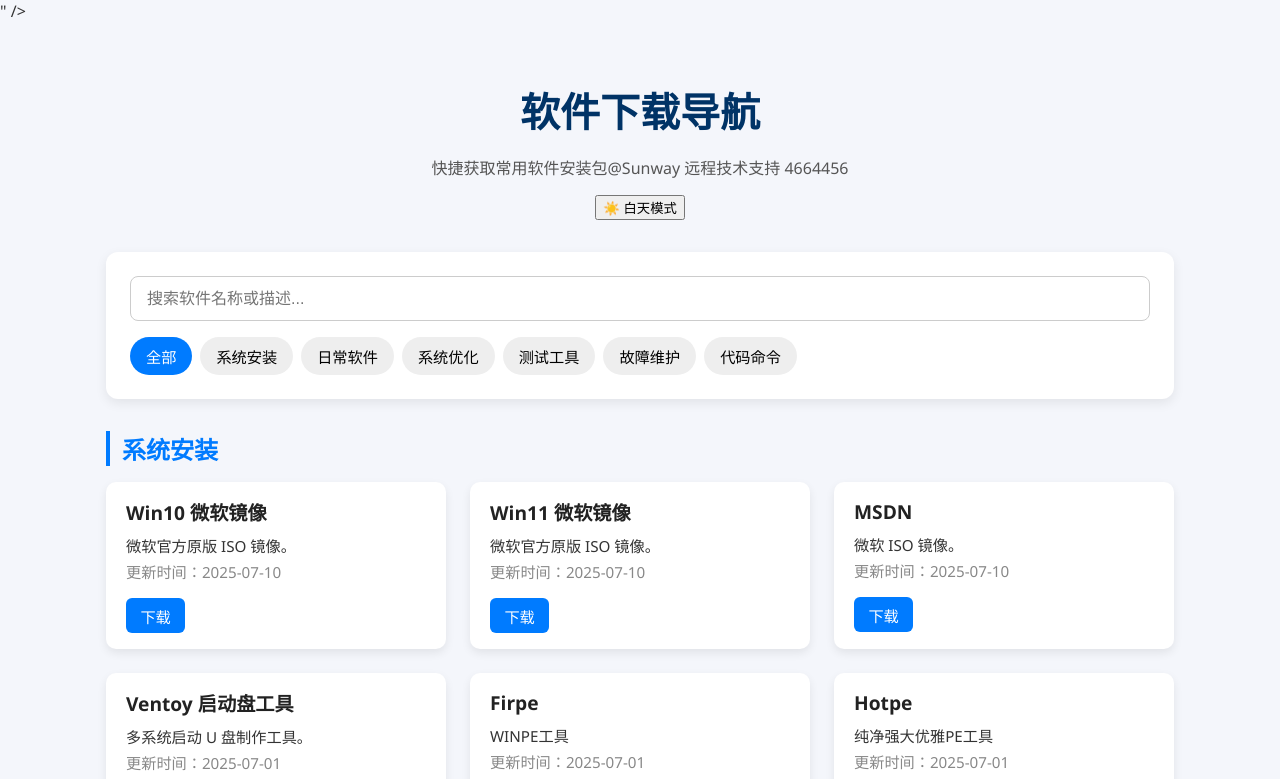
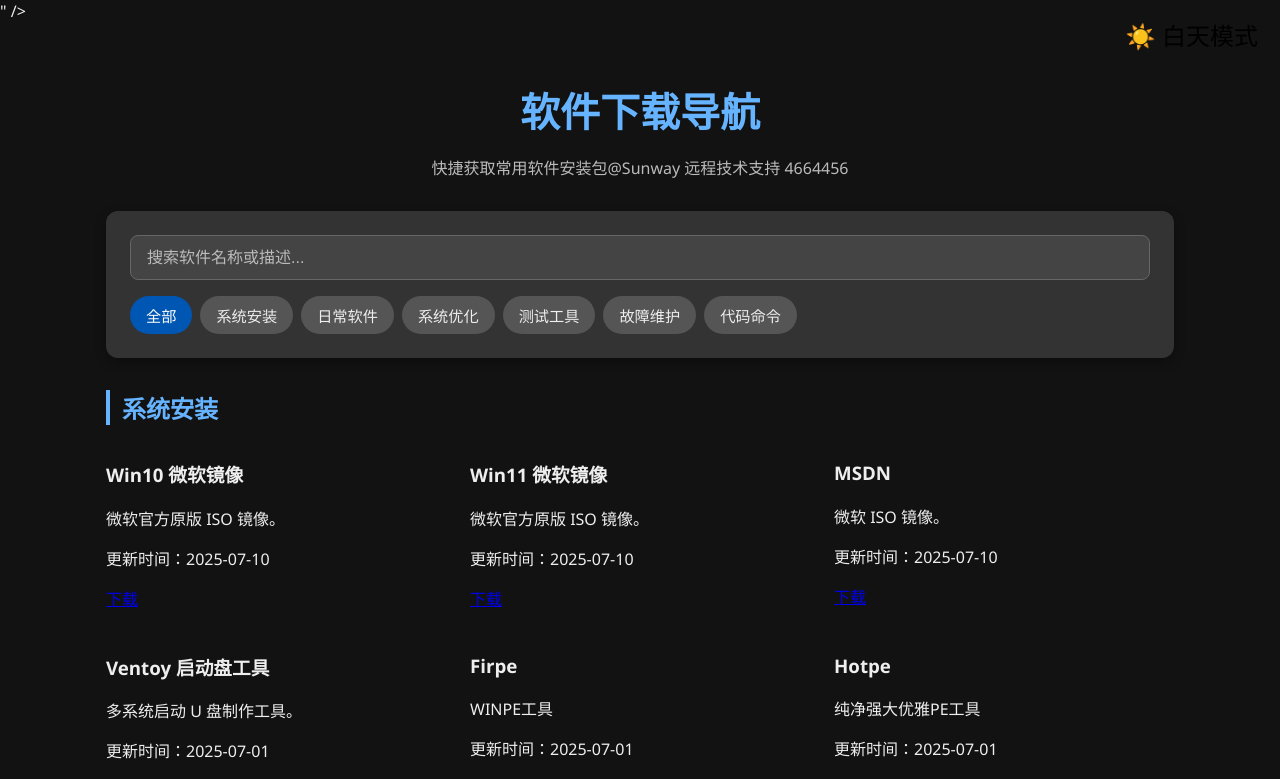
Before and after one commit to stcgd/lansoo-downloads, a React (Vite) app: page / in a window 1280 px wide. Shown: the top 779 px of the page. Built offline with nearby package versions, Linux system fonts and the light colour scheme; the HTML template or start-up script is replaced by a standard one.

Commit message:
Update style.css
heiyemoshi,yejiao

```diff
--- a/src/style.css
+++ b/src/style.css
@@ -2,24 +2,32 @@
 html {
 box-sizing: border-box;
 }
-*, *::before, *::after {
-    box-sizing: inherit; /* All elements inherit border-box behavior */
+*, *::before, ::after {
+box-sizing: inherit; / All elements inherit border-box behavior */
 }
 
+/* General Body and Container Styles */
 body {
 font-family: 'Segoe UI', sans-serif;
 margin: 0;
 padding: 0;
 background: #f4f6fb;
 color: #333;
+transition: background 0.3s ease, color 0.3s ease;
+}
+
+body.dark {
+background: #121212;
+color: #eee;
 }
 
 .container {
 max-width: 1100px;
 margin: auto;
-    padding: 2rem 1rem; /* This provides padding for the overall content */
+padding: 2rem 1rem;
 }
 
+/* Header Styles */
 .header {
 text-align: center;
 margin-bottom: 2rem;
@@ -31,38 +39,72 @@ body {
 margin-bottom: 0.5rem;
 }
 
+body.dark .header h1 {
+color: #66b3ff;
+}
+
 .header p {
 font-size: 1rem;
 color: #555;
 }
 
+body.dark .header p {
+color: #bbb;
+}
+
+.dark-mode-toggle {
+position: absolute;
+top: 1rem;
+right: 1rem;
+background: none;
+border: none;
+font-size: 1.5rem;
+cursor: pointer;
+}
+
+/* Search and Filters */
 .search-section {
 background: white;
 border-radius: 12px;
-    padding: 1.5rem; /* This padding is applied correctly due to box-sizing */
+padding: 1.5rem;
 box-shadow: 0 4px 12px rgba(0, 0, 0, 0.08);
 margin-bottom: 2rem;
-    /* No need for specific width or display:flex here unless you want search-input
-       and category-filters to be side-by-side.
-       Given the current structure (input then filters below),
-       default block behavior for input + flex for categories works well. */
+transition: background 0.3s ease, box-shadow 0.3s ease;
+}
+
+body.dark .search-section {
+background: #333;
+box-shadow: 0 4px 12px rgba(0, 0, 0, 0.3);
 }
 
 .search-input {
-    width: 100%; /* Now this 100% correctly accounts for its own padding and border */
+width: 100%;
 padding: 0.8rem 1rem;
 font-size: 1rem;
-    margin-bottom: 1rem; /* Space between input and categories */
+margin-bottom: 1rem;
 border-radius: 8px;
 border: 1px solid #ccc;
-    /* box-sizing: border-box;  Explicitly adding here is redundant if global rule is used,
-                                but doesn't hurt and serves as a reminder. */
+transition: background 0.3s ease, color 0.3s ease, border-color 0.3s ease;
+}
+
+body.dark .search-input {
+background: #444;
+border-color: #666;
+color: #eee;
+}
+
+.search-input::placeholder {
+color: #aaa;
+}
+
+body.dark .search-input::placeholder {
+color: #bbb;
 }
 
 .category-filters {
 display: flex;
-    flex-wrap: wrap; /* This correctly wraps the buttons to the next line */
-    gap: 0.5rem; /* Space between buttons */
+flex-wrap: wrap;
+gap: 0.5rem;
 }
 
 .filter-btn {
@@ -73,8 +115,8 @@ body {
 font-size: 0.95rem;
 cursor: pointer;
 transition: all 0.2s;
-    white-space: nowrap; /* Prevents text inside buttons from wrapping */
-    flex-shrink: 0; /* Prevents buttons from shrinking if space is tight, encourages wrapping */
+white-space: nowrap;
+flex-shrink: 0;
 }
 
 .filter-btn:hover {
@@ -86,6 +128,21 @@ body {
 color: white;
 }
 
+body.dark .filter-btn {
+background: #555;
+color: #eee;
+}
+
+body.dark .filter-btn:hover {
+background: #666;
+}
+
+body.dark .filter-btn.active {
+background: #0056b3;
+color: white;
+}
+
+/* Category and Software List */
 .category {
 margin: 2rem 0;
 }
@@ -96,6 +153,12 @@ body {
 padding-left: 0.75rem;
 margin-bottom: 1rem;
 color: #007bff;
+transition: color 0.3s ease, border-left-color 0.3s ease;
+}
+
+body.dark .category h2 {
+color: #66b3ff;
+border-left-color: #66b3ff;
 }
 
 .software-list {
@@ -104,31 +167,73 @@ body {
 gap: 1.5rem;
 }
 
-.card {
+/* Software Card Styles */
+.software-card {
 background: white;
 padding: 1rem 1.25rem;
 border-radius: 10px;
 box-shadow: 0 4px 10px rgba(0, 0, 0, 0.08);
-    transition: transform 0.2s ease, box-shadow 0.2s ease;
+transition: transform 0.2s ease, box-shadow 0.2s ease, background 0.3s ease;
 }
 
-.card:hover {
+.software-card:hover {
 transform: translateY(-4px);
 box-shadow: 0 6px 15px rgba(0, 0, 0, 0.15);
 }
 
-.card h3 {
-    margin: 0 0 0.5rem 0;
+body.dark .software-card {
+background: #333;
+box-shadow: 0 4px 10px rgba(0, 0, 0, 0.3);
+}
+
+.software-card-header {
+display: flex;
+align-items: center;
+margin-bottom: 0.75rem;
+}
+
+.software-card-header img {
+width: 48px;
+height: 48px;
+border-radius: 8px;
+margin-right: 1rem;
+}
+
+.software-info h3 {
+margin: 0;
 color: #222;
 font-size: 1.2rem;
+transition: color 0.3s ease;
 }
 
-.card p {
+body.dark .software-info h3 {
+color: #eee;
+}
+
+.software-info p {
 margin: 0.25rem 0;
 font-size: 0.95rem;
+color: #555;
+transition: color 0.3s ease;
 }
 
-.download {
+body.dark .software-info p {
+color: #ccc;
+}
+
+.software-card .description {
+font-size: 0.95rem;
+line-height: 1.5;
+color: #555;
+margin-bottom: 1rem;
+transition: color 0.3s ease;
+}
+
+body.dark .software-card .description {
+color: #aaa;
+}
+
+.software-card .download-btn {
 margin-top: 0.75rem;
 display: inline-block;
 background: #007bff;
@@ -137,87 +242,37 @@ body {
 border-radius: 6px;
 text-decoration: none;
 font-size: 0.95rem;
+transition: background 0.2s ease;
 }
 
-.download:hover {
+.software-card .download-btn:hover {
 background: #0056b3;
 }
-/* 更新时间样式 */
-.update-time {
+
+.software-card .update-date {
 font-size: 0.85rem;
 color: #888;
 margin-top: 0.25rem;
+text-align: right;
+transition: color 0.3s ease;
 }
 
-/* Dark mode styles (add these or ensure they are present for dark mode functionality) */
-.container.dark {
-    background-color: #222; /* Darker background */
-    color: #eee; /* Lighter text */
+body.dark .software-card .update-date {
+color: #aaa;
 }
 
-.container.dark .header h1 {
-    color: #66b3ff; /* Lighter blue for dark mode heading */
+/* Footer Styles */
+.footer {
+text-align: center;
+padding: 2rem 1rem;
+margin-top: 2rem;
+border-top: 1px solid #e0e0e0;
+font-size: 0.9rem;
+color: #777;
+transition: color 0.3s ease, border-top-color 0.3s ease;
 }
 
-.container.dark .header p {
+body.dark .footer {
 color: #bbb;
+border-top-color: #444;
 }
-
-.container.dark .search-section {
-    background: #333; /* Darker background for search section */
-    box-shadow: 0 4px 12px rgba(0, 0, 0, 0.3);
-}
-
-.container.dark .search-input {
-    background: #444; /* Darker background for input */
-    border-color: #666;
-    color: #eee; /* Lighter text in input */
-}
-
-.container.dark .search-input::placeholder {
-    color: #bbb;
-}
-
-.container.dark .filter-btn {
-    background: #555; /* Darker background for buttons */
-    color: #eee;
-}
-
-.container.dark .filter-btn:hover {
-    background: #666;
-}
-
-.container.dark .filter-btn.active {
-    background: #0056b3; /* Darker active button in dark mode */
-    color: white;
-}
-
-.container.dark .category h2 {
-    color: #66b3ff; /* Lighter blue for category headings */
-    border-left-color: #66b3ff;
-}
-
-.container.dark .card {
-    background: #333; /* Darker background for cards */
-    box-shadow: 0 4px 10px rgba(0, 0, 0, 0.3);
-}
-
-.container.dark .card h3 {
-    color: #eee;
-}
-
-.container.dark .card p {
-    color: #ccc;
-}
-
-.container.dark .download {
-    background: #0056b3;
-}
-
-.container.dark .download:hover {
-    background: #003d80;
-}
-
-.container.dark .update-time {
-    color: #aaa;
-}
```
Lines whose indentation alone changed are shown as unchanged.
